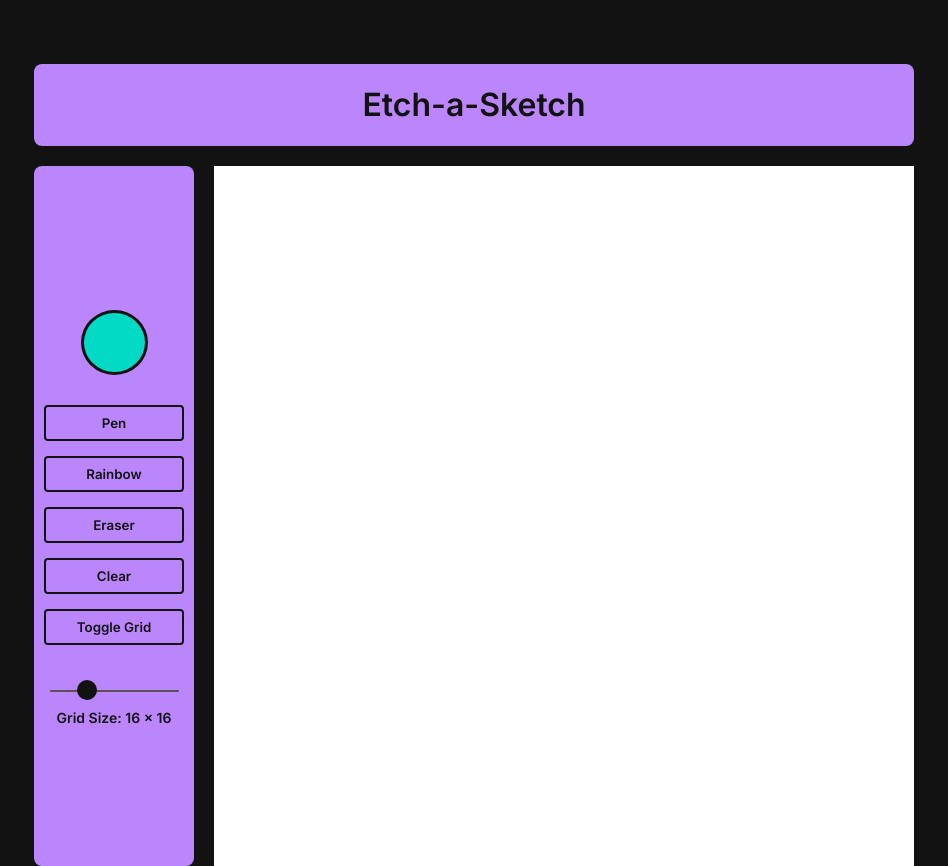
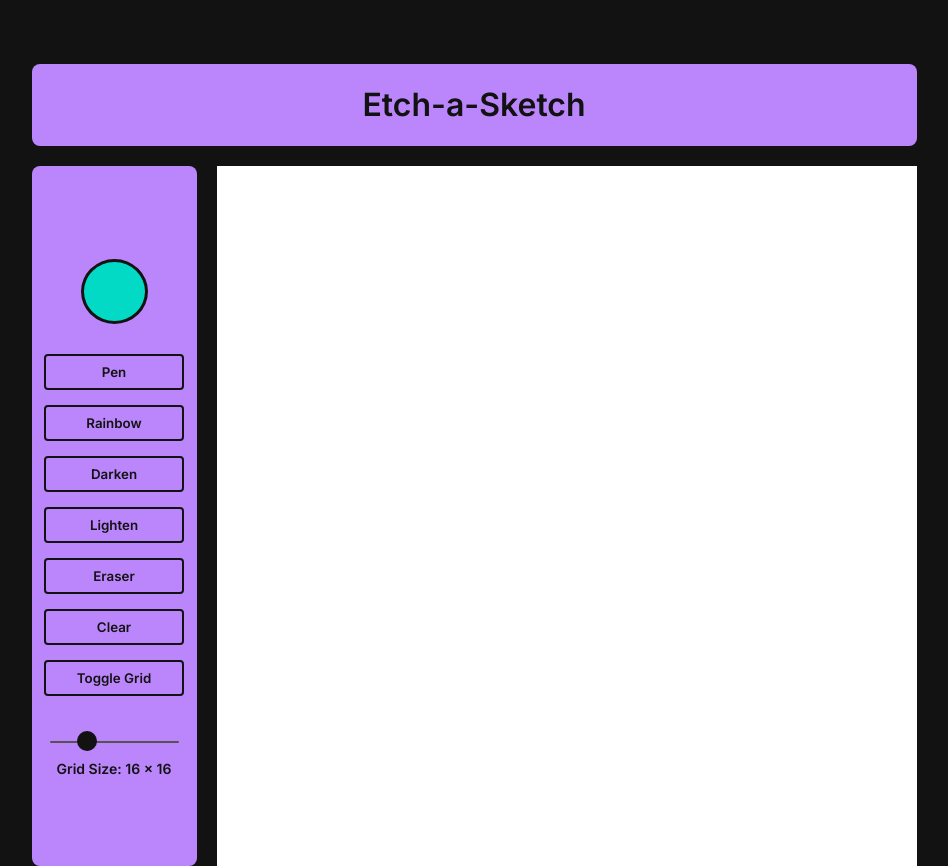
Before and after one commit to sohankancherla/etch-a-sketch, a plain HTML site: page index.html in a window 1280 px wide. Shown: the whole page, without its empty margins (166-1114 px from the left). Drawn offline with Linux system fonts and the light colour scheme.

Commit message:
Add javascript code to color based on mouse hover

```diff
--- a/css/style.css
+++ b/css/style.css
@@ -15,7 +15,7 @@ body {
     color: #121212;
     margin-top: 5%;
     flex: 1;
-    width: 880px;
+    width: 885px;
     border-radius: 8px;
 }
 
@@ -36,7 +36,7 @@ body {
     align-items: center;
     justify-content: center;
     gap: 15px;
-    width: 160px;
+    width: 165px;
     border-radius: 8px;
 }
 
--- a/index.html
+++ b/index.html
@@ -16,6 +16,8 @@
             <input type="color" value="#03dac6" id="color-picker"/>
             <button id="pen-btn">Pen</button>
             <button id="rainbow-btn">Rainbow</button>
+            <button id="darken-btn">Darken</button>
+            <button id="lighten-btn">Lighten</button>
             <button id="erase-btn">Eraser</button>
             <button id="clear-btn">Clear</button>
             <button id="grid-btn">Toggle Grid</button>
--- a/js/script.js
+++ b/js/script.js
@@ -1,4 +1,6 @@
+let tool = "pen";
 const canvas = document.querySelector(".canvas")
+const color = document.querySelector("#color-picker")
 
 for (let i=0; i<16; i++) {
     const column = document.createElement("div")
@@ -9,6 +11,13 @@ for (let i=0; i<16; i++) {
         square.style.backgroundColor = "#ffffff";
         square.style.flex = 1;
         column.appendChild(square);
+
+        square.addEventListener("mouseover", () => {
+            if (tool === "pen") {
+                console.log(color);
+                square.style.backgroundColor = color.value;
+            }
+        })
     }
     canvas.appendChild(column);
 }
```
